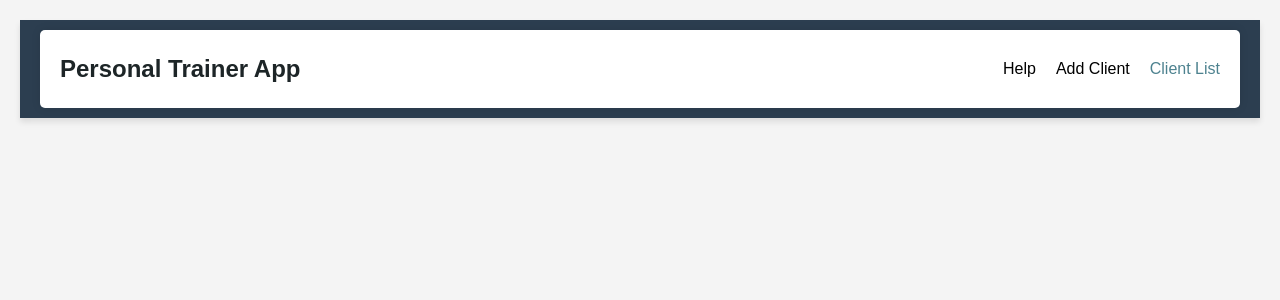
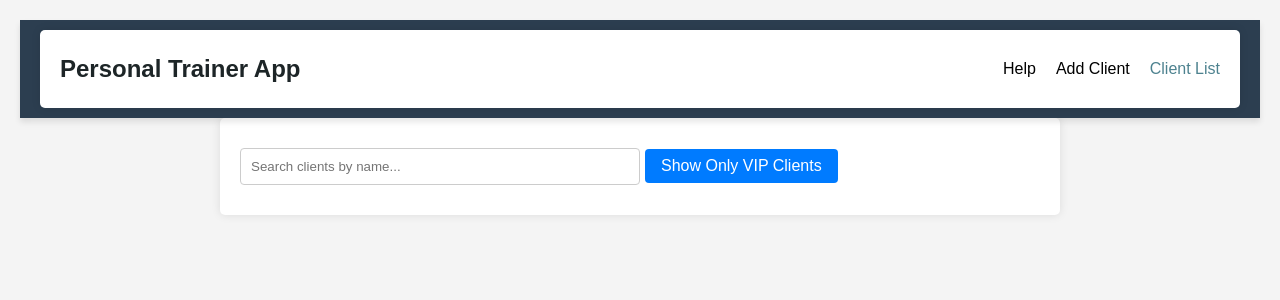
Before and after one commit to AyeMerv/Basic-Personal-Trainer-App, an Angular app in the folder part-2/personal-trainer-app/: page /client-list in a window 1280 px wide. Shown: the top 300 px of the page. Built offline with nearby package versions, Linux system fonts and the light colour scheme.

Commit message:
Adding search functionality to client list

```diff
--- a/part-2/personal-trainer-app/src/app/app-routing.module.ts
+++ b/part-2/personal-trainer-app/src/app/app-routing.module.ts
@@ -10,7 +10,7 @@ const routes: Routes = [
   { path: '', redirectTo: 'client-list', pathMatch: 'full' }, // Redirect root to client-list
   { path: 'client-list', component: ClientListComponent }, // Client list route
   { path: 'add-client', component: ClientFormComponent }, // Add client route
-  { path: 'edit-client', component: EditClientComponent }, // Edit client route
+  { path: 'edit-client/:id', component: ClientFormComponent }, // Edit client route
   { path: 'help', component: HelpPageComponent }, // Help page route
   { path: '**', component: ErrorPageComponent }, // Wildcard route for 404
 ];
--- a/part-2/personal-trainer-app/src/app/client-list/client-list.component.css
+++ b/part-2/personal-trainer-app/src/app/client-list/client-list.component.css
@@ -0,0 +1,43 @@
+.search-bar {
+    padding: 10px;
+    margin: 10px 0;
+    border: 1px solid #ccc;
+    border-radius: 4px;
+    width: 100%;
+    max-width: 400px;
+  }
+
+  button {
+    margin: 5px;
+    padding: 8px 16px;
+    background-color: #007bff;
+    color: white;
+    border: none;
+    border-radius: 4px;
+    cursor: pointer;
+  }
+
+  button:hover {
+    background-color: #0056b3;
+  }
+
+  .client-card {
+    border: 1px solid #ccc;
+    border-radius: 4px;
+    padding: 10px;
+    margin-bottom: 10px;
+    background-color: #f9f9f9;
+  }
+
+  .client-card h3 {
+    margin-top: 0;
+  }
+
+  .client-card button {
+    background-color: #e74c3c;
+    color: white;
+  }
+
+  .client-card button:hover {
+    background-color: #c0392b;
+  }
--- a/part-2/personal-trainer-app/src/app/client-list/client-list.component.html
+++ b/part-2/personal-trainer-app/src/app/client-list/client-list.component.html
@@ -1,4 +1,19 @@
-<div *ngFor="let client of clients" class="client-card">
+<div>
+  <!-- Search Bar -->
+  <input
+    type="text"
+    [(ngModel)]="searchTerm"
+    placeholder="Search clients by name..."
+    class="search-bar"
+  />
+
+  <!-- Toggle VIP Clients Button -->
+  <button (click)="toggleVIPs()">
+    {{ showVIPs ? 'Show All Clients' : 'Show Only VIP Clients' }}
+  </button>
+
+  <!-- Client List -->
+  <div *ngFor="let client of filteredClients" class="client-card">
     <h3>{{ client.name }} (ID: {{ client.clientID }})</h3>
     <p>DOB: {{ client.DOB }}</p>
     <p>Gender: {{ client.gender }}</p>
@@ -9,3 +24,4 @@
     <p>Special Health Notes: {{ client.specialHealthNotes || 'N/A' }}</p>
     <button (click)="deleteClient(client.clientID)">Delete</button>
   </div>
+</div>
--- a/part-2/personal-trainer-app/src/app/client-list/client-list.component.ts
+++ b/part-2/personal-trainer-app/src/app/client-list/client-list.component.ts
@@ -9,13 +9,34 @@ import { Client } from '../client.model';
 })
 export class ClientListComponent {
   clients: Client[] = [];
+  searchTerm: string = '';
+  showVIPs: boolean = false;
 
   constructor(private clientService: ClientService) {
     this.clients = this.clientService.getClients();
   }
 
   deleteClient(clientID: string): void {
-    this.clientService.deleteClient(clientID);
-    this.clients = this.clientService.getClients(); // Refresh list
+    // Show confirmation dialog before deleting
+    const confirmDelete = window.confirm('Are you sure you want to delete this client?');
+
+    if (confirmDelete) {
+      // Proceed with deletion if confirmed
+      this.clientService.deleteClient(clientID);
+      this.clients = this.clientService.getClients(); // Refresh list after deletion
+    }
+  }
+
+  toggleVIPs(): void {
+    this.showVIPs = !this.showVIPs;
+  }
+
+  // Getter to filter clients based on search term and VIP status
+  get filteredClients(): Client[] {
+    return this.clients.filter(client => {
+      const matchesSearch = client.name.toLowerCase().includes(this.searchTerm.toLowerCase());
+      const matchesVIP = this.showVIPs ? client.isVIP : true;
+      return matchesSearch && matchesVIP;
+    });
   }
 }
```
Lines whose indentation alone changed are shown as unchanged.
